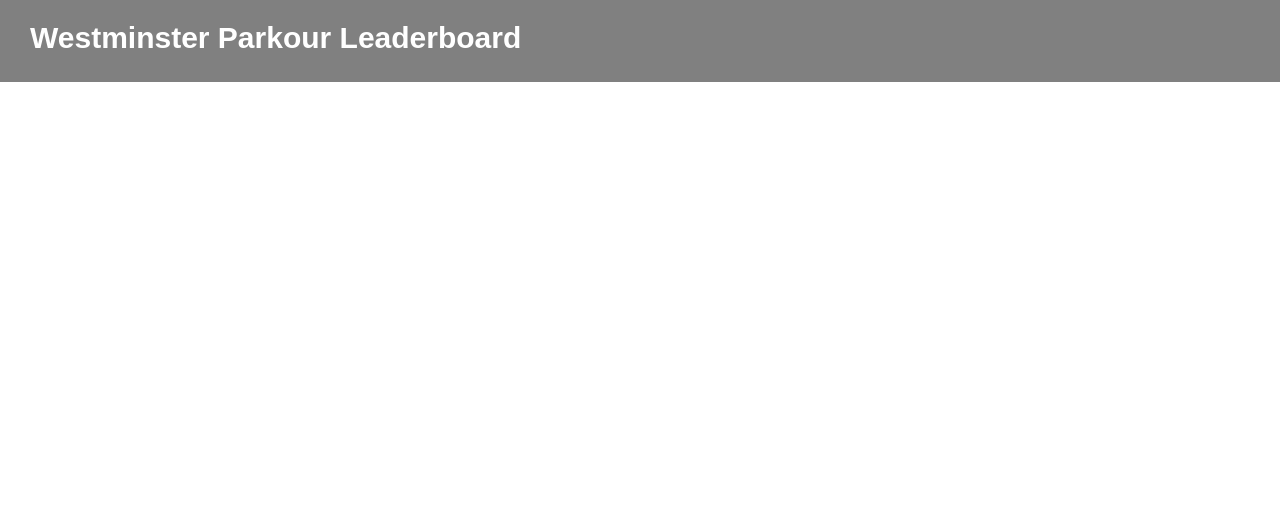
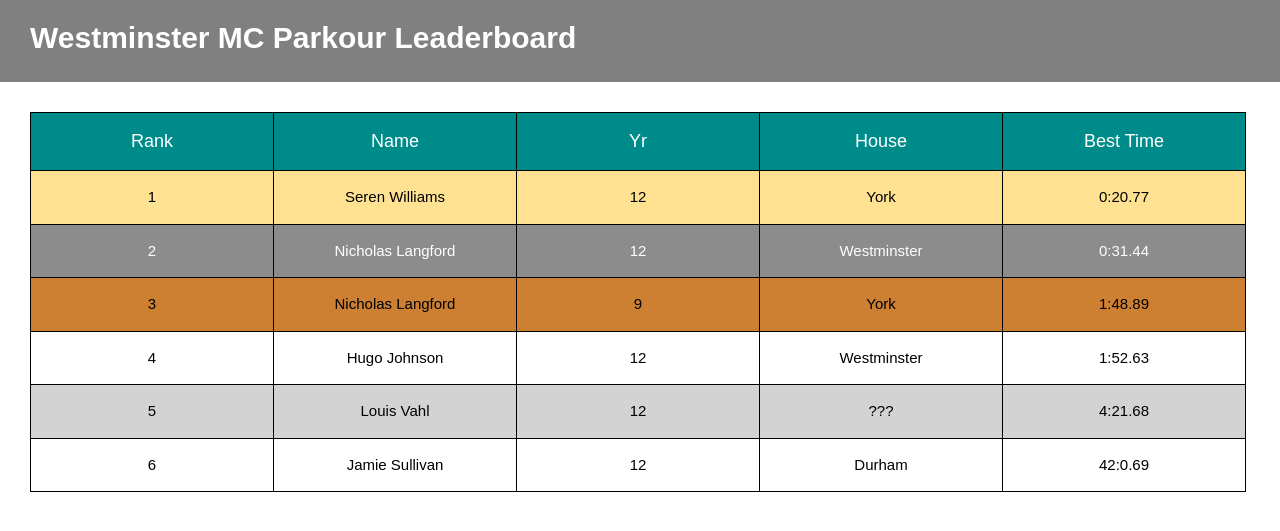
Before and after one commit to scorpiontornado/ParkourLeaderboard, a Flask app: page / in a window 1280 px wide. Shown: the top 531 px of the page. Run offline with Flask 2, Linux system fonts and the light colour scheme.

Commit message:
Leaderboard working fully with html (jinja2) template and Flask

```diff
--- a/input.txt
+++ b/input.txt
@@ -6,3 +6,6 @@ Nicholas Langford, 12, Westminster, 0:45.89
 Nicholas Langford, 12, Westminster, 2:09.71
 Nicholas Langford, 12, Westminster, 0:32.38
 Nicholas Langford, 12, Westminster, 0:31.44
+Seren Williams, 12, York, 0:20.77
+Jamie Sullivan, 12, Durham, 42:0.69
+Louis Vahl, 12, ???, 4:21.68
--- a/main.py
+++ b/main.py
@@ -78,8 +78,16 @@ def print_people(people):
 # Route to the home page
 @app.route('/')
 def home():
-    leaderboard = []
-    return render_template('home.html', leaderboard=leaderboard)
+  people = input_data()
+  print("\nBefore sorting:")
+  print(people)
+
+  people_sorted = sorted(people, key=lambda person: to_millis(*process_time(best_time(person)))) # Sort people by the millisecond equivalent of their best time
+  print("\nAfter sorting:")
+  print(people_sorted, end="\n\n")
+  print_people(people_sorted)
+
+  return render_template('home.html', people=people_sorted)
 
 if __name__ == '__main__':
   app.run(host='0.0.0.0', port=8080)
--- a/static/css/main.css
+++ b/static/css/main.css
@@ -91,6 +91,19 @@ tbody tr:nth-child(even) {
   background-color: white;
 }
 
+tbody tr:nth-child(1) {
+  background-color: #ffe291;
+}
+
+tbody tr:nth-child(2) {
+  background-color: #8c8c8c;
+  color: white;
+}
+
+tbody tr:nth-child(3) {
+  background-color: #cd7f32;
+}
+
 thead {
   background-color: darkcyan;
   color: white;
--- a/templates/home.html
+++ b/templates/home.html
@@ -11,7 +11,28 @@
   </head>
   <body>
     <div id="h">
-      <h1>Westminster Parkour Leaderboard</h1>
+      <h1>Westminster MC Parkour Leaderboard</h1>
     </div>
+
+    <table border = 1>
+      <thead>
+        <td>Rank</td>
+        <td>Name</td>
+        <td>Yr</td>
+        <td>House</td>
+        <td>Best Time</td>
+      </thead>
+
+      {% for person in people %}
+        <tr>
+          <td>{{loop.index}}</td>
+          <td>{{person["name"]}}</td>
+          <td>{{person["year"]}}</td>
+          <td>{{person["house"]}}</td>
+          <td>{{person["times"][0]}}</td>
+        </tr>
+      {% endfor %}
+  </table>
+
   </body>
 </html>
```
